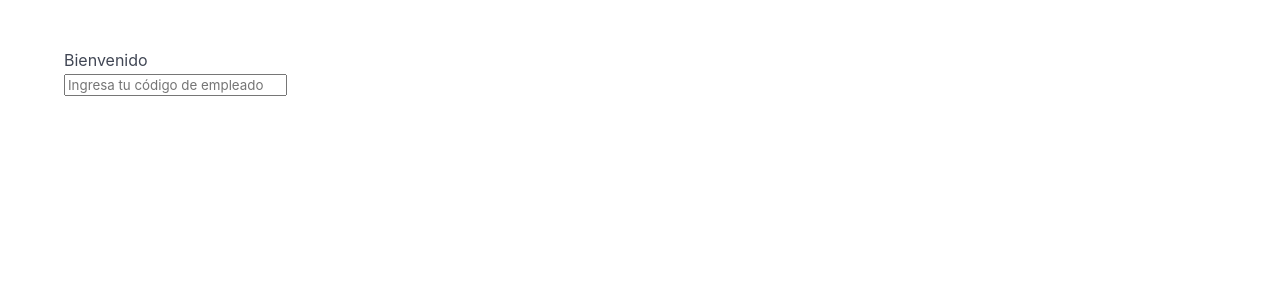
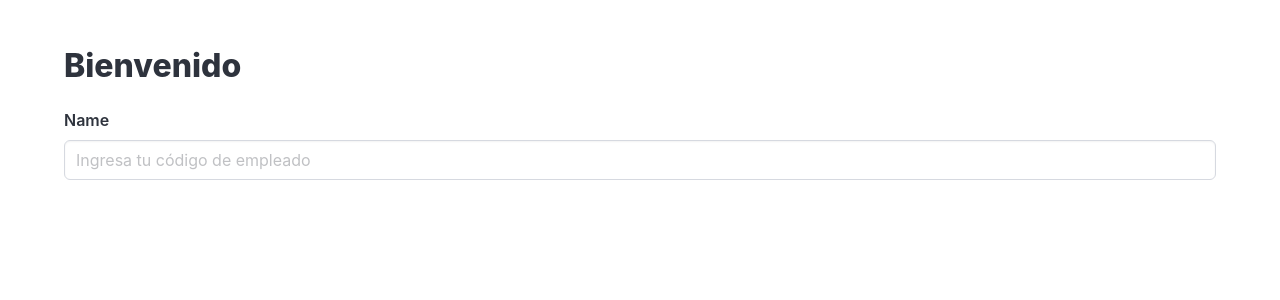
Before and after one commit to franz-bendezu/poo-tren-frontend, a React (Vite) app: page / in a window 1280 px wide. Shown: the top 300 px of the page. Built offline with nearby package versions, Linux system fonts and the light colour scheme.

Commit message:
feat: agregar estilos al input del empleado

```diff
--- a/src/App.jsx
+++ b/src/App.jsx
@@ -7,13 +7,19 @@ export default function App() {
   }
   return (
     <div>
-      <h1>Bienvenido</h1>
+      <h1 className="title">Bienvenido</h1>
+      <div className="field">
+        <label className="label">Name</label>
+        <div className="control">
           <input
+            className="input"
             value={employeeCode}
             onChange={handleChangeEmployeeCode}
             type="text"
             placeholder="Ingresa tu código de empleado"
           />
+        </div>
+      </div>
       <p>{employeeCode}</p>
     </div>
   );
```
Lines whose indentation alone changed are shown as unchanged.
